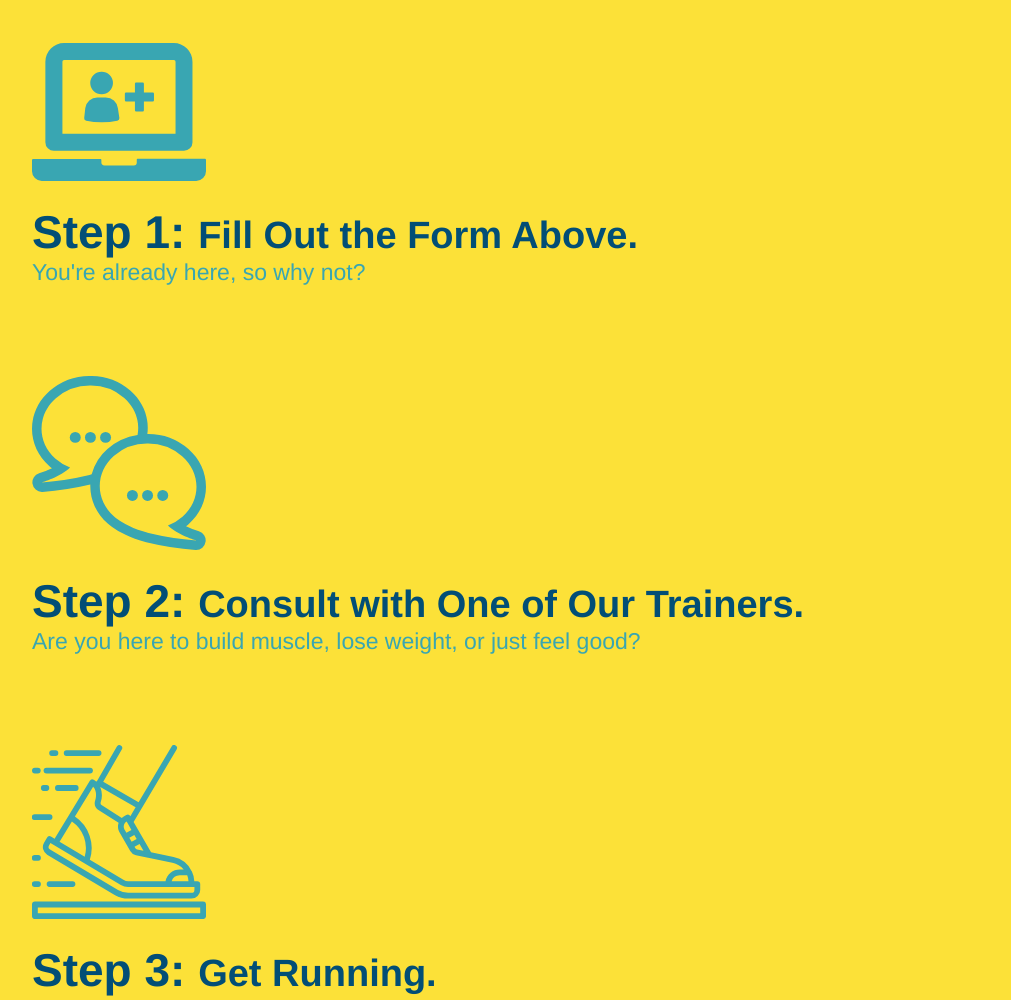
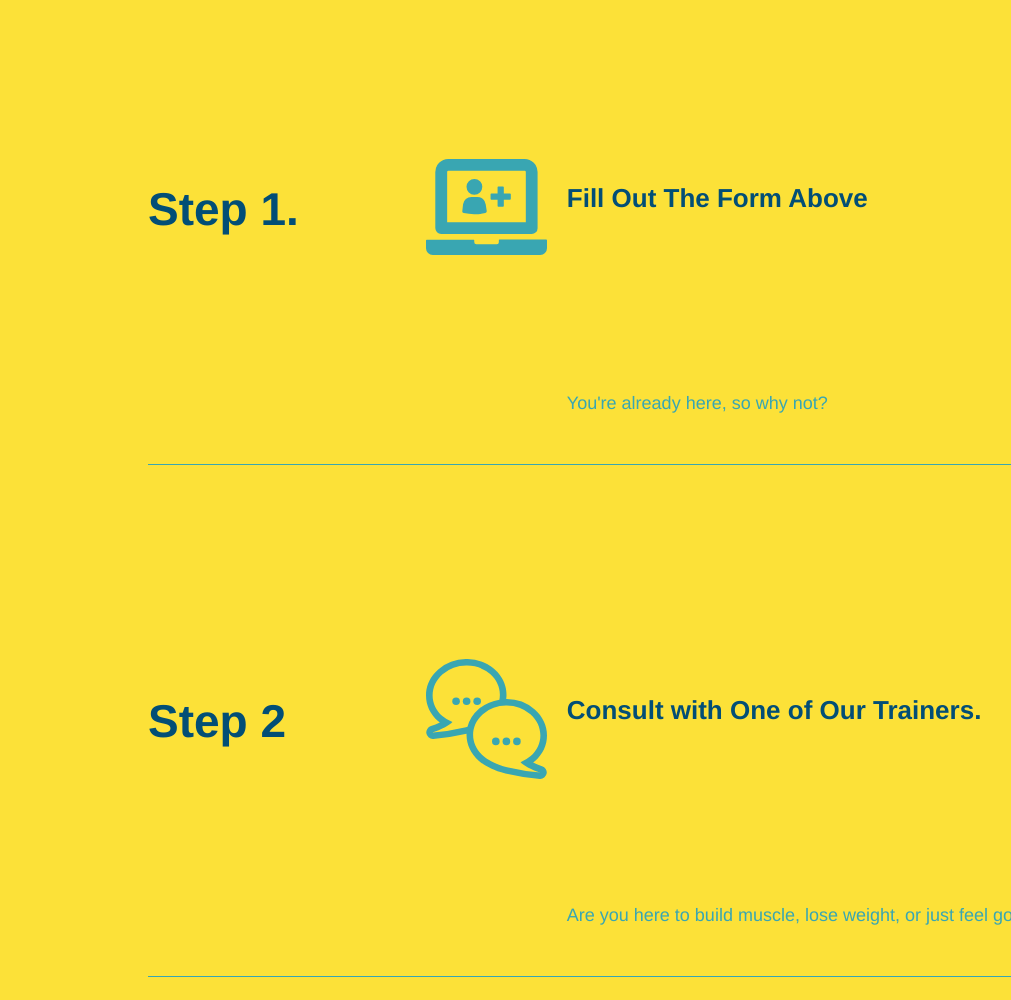
Before and after one commit to MatthewBrining/Run-Buddy, a plain HTML site: page index.html in a window 1280 px wide. Shown: the part 1359-2359 px from the top of the page, without its empty margins (28-1039 px from the left). Drawn offline with Linux system fonts and the light colour scheme.

Commit message:
add flexbox to the steps

```diff
--- a/assets/CSS/style.css
+++ b/assets/CSS/style.css
@@ -179,32 +179,52 @@ section {
     border-color: #39a6b2;
 }
 
-.steps div {
-    margin-bottom: 80px;
+.step {
+    margin: 50px auto;
+    padding-bottom: 50px;
+    width: 80%;
+    border-bottom: 1px solid #39a6b2;
+    display: flex;
+    flex-wrap: wrap;
+    align-items: center;
+    justify-content: space-between;
 }
 
-.steps img {
-    width: 15%;
-    margin: 10px 0;
+.step-text {
+    flex: 12;
 }
 
-.steps h3 {
+.step h3 {
     color: #024e76;
     font-size: 46px;
-    margin-top: 10px;
+    flex: 1 30%;
 }
 
-.steps p {
-    color: #39a6b2;
-    font-size: 23px;
+.step-info {
+    flex: 2 70%;
+    display: flex;
+    flex-wrap: wrap;
+    align-items: center;
 }
 
-.steps span {
-    font-size: 38px;
+.step-text p {
+    color: #39a6b2;
+    font-size: 18px;
 }
 
-.trainers {
+.step-text h4 {
+    font-size: 26px;
+    line-height: 15;
+    color: #024e76;
+}
 
+.step-img{
+    flex: 1 12%;
+    margin-right: 20px;
+}
+
+.step-img img {
+    max-width: 100%;
 }
 
 .trainer {
--- a/index.html
+++ b/index.html
@@ -77,28 +77,56 @@
 <section id="what-you-do" class="steps">
     <div class="flex-row">  <h2 class="section-title secondary-border">What You Do</h2> </div>
 
-    <div>
-        <img src="./assets/images/step-1.svg" alt="">
-      <h3>Step 1: <span>Fill Out the Form Above.</span></h3>
+    <div class="step">
+        <h3>Step 1.</h3>
+        <div class="step-info">
+          <div class="step-img">
+            <img src="./assets/images/step-1.svg" alt="" />
+          </div>
+          <div class="step-text">
+            <h4>Fill Out The Form Above</h4>
             <p>You're already here, so why not?</p>
           </div>
+        </div>
+      </div>
 
-    <div>
+    <div class="step">
+      <h3>Step 2</h3>
+      <div class="step-info">
+      <div class="step-img">
       <img src="./assets/images/step-2.svg" alt="">
-      <h3>Step 2: <span>Consult with One of Our Trainers.</span></h3>
+      </div>
+      <div class="step-text">
+          <h4>Consult with One of Our Trainers.</h4>
       <p>Are you here to build muscle, lose weight, or just feel good?</p>
       </div>
+      </div>
+    </div>
 
-    <div>
+    <div class="step">
+      <h3>Step 3</h3>
+      <div class="step-info">
+          <div class="step-img">
       <img src="./assets/images/step-3.svg" alt="">
-      <h3>Step 3: <span>Get Running.</span></h3>
+          </div>
+          <div class="step-text">
+      <h4>Get Running.</h4>
       <p>Hit the ground running (literally) once your trainer lays out your plan.</p>
           </div>
+      </div>
+    </div>
 
-    <div>
+    <div class="step">
+      <h3>Step 4</h3>
+      <div class="step-info">
+          <div class="step-img">
       <img src="./assets/images/step-4.svg" alt="">
-      <h3>Step 4: <span>See Results.</span></h3>
+    </div>
+        <div class="step-text">
+      <h4>See Results.</h4>
       <p>Bi-weekly check-ins with your trainer will keep you focused</p>
+    </div>
+      </div>
     </div>
   </section>
 
```
Lines whose indentation alone changed are shown as unchanged.
